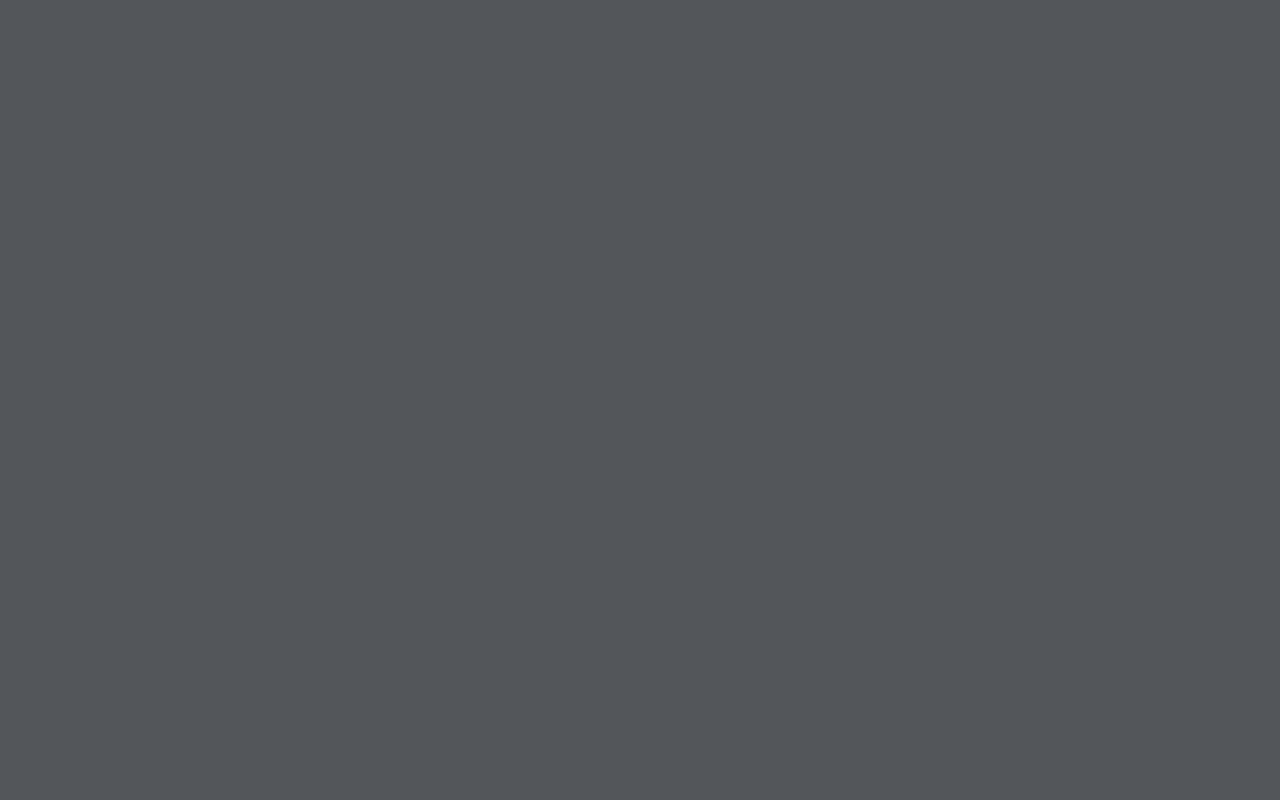
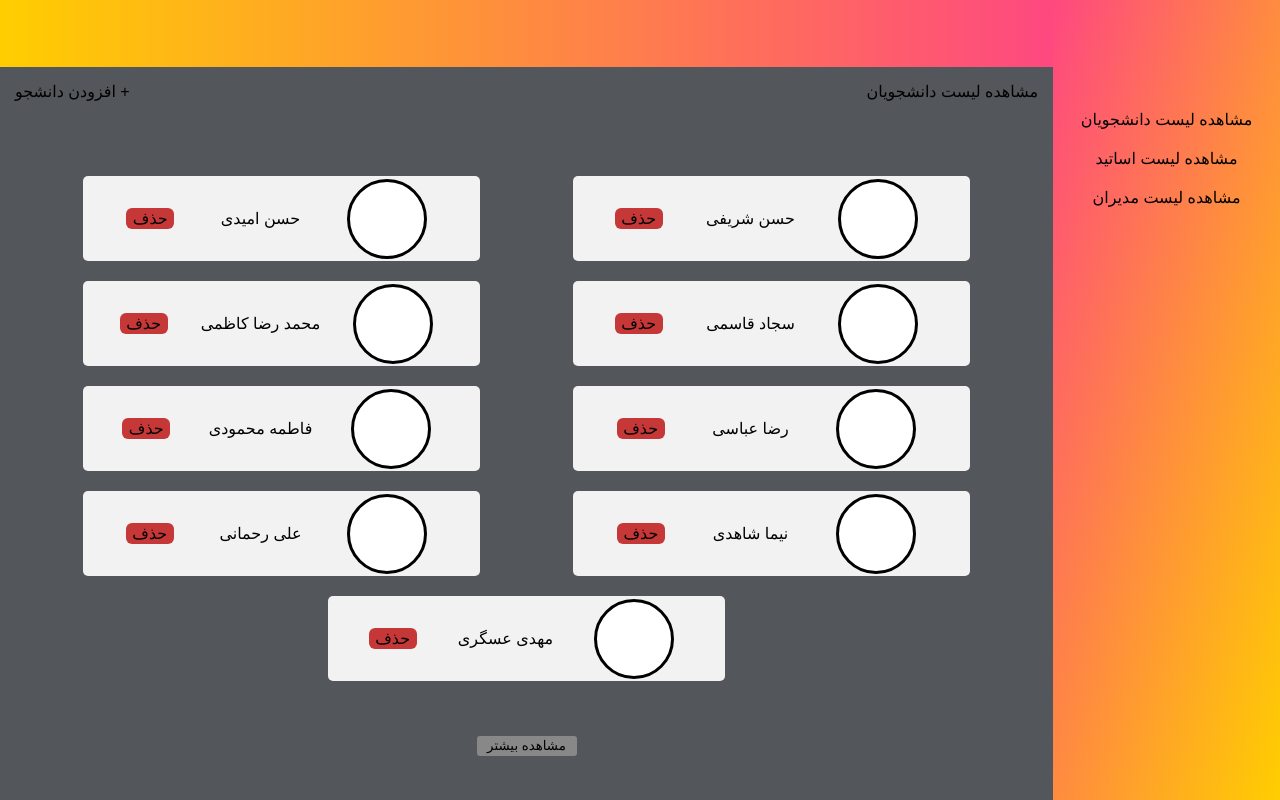
Before and after one commit to shahrzadJavadiKoushesh/IEProject, a React (Create React App) app: page /ITManager/see_all_students in a window 1280 px wide. Before the commit this address had no page. Built offline with nearby package versions, Linux system fonts and the light colour scheme.

Commit message:
see all students and add and delete them as ITManager

```diff
--- a/src/App.js
+++ b/src/App.js
@@ -15,6 +15,7 @@ import EducationalAssistantPreregisterRegister from './components/EducationalAss
 import EducationalAssistantPreregisteredCourses from './components/EducationalAssistantPreregisteredCourses';
 import EducationalAssistantAddNewCourse from './components/EducationalAssistantAddNewCourse';
 import EducationalAssistantPreregisteredStudents from './components/EducationalAssistantPreregisteredStudents';
+import ITManagerSeeAllStudents from './components/ITManagerSeeStudents';
 
 function App() {
     const navigate = useNavigate();
@@ -74,6 +75,7 @@ function App() {
                 {/*<Route path="/educational_assistant/preregister_courses" element={<EducationalAssistantPreregisteredCourses/>}/>*/}
                 <Route path="/terms/terms_info/:term_id/:reg_type/course/add" element={<EducationalAssistantAddNewCourse/>}/>
                 <Route path="/educational_assistant/preregistered_students" element={<EducationalAssistantPreregisteredStudents/>}/>
+                <Route path="/ITManager/see_all_students" element={<ITManagerSeeAllStudents/>}/>
             </Routes>
         </div>
     );
--- /dev/null
+++ b/src/components/ITManagerSeeStudents.js
@@ -0,0 +1,77 @@
+import React, { useState } from "react";
+import { useParams } from "react-router-dom";
+
+function ITManagerSeeAllStudents(props) {
+    const [numTerms, setNumTerms] = useState(9);
+
+    const see_more = () => {
+        console.log("see more");
+        setNumTerms(numTerms + 4)
+    }
+
+    const addStudent = () => {
+        setStudents((prevStu) => [...prevStu, "دانشجوی جدید"]);
+        console.log("student added")
+    };
+
+    const deleteStudent = (index) => {
+        const newStudents = [...students];
+        newStudents.splice(index, 1);
+        setStudents(newStudents);
+        console.log("student deleted");
+    }
+
+    const [students, setStudents] = useState([
+        'حسن امیدی',
+        'حسن شریفی',
+        'محمد رضا کاظمی',
+        'سجاد قاسمی',
+        'فاطمه محمودی',
+        'رضا عباسی',
+        'علی رحمانی',
+        'نیما شاهدی',
+        'مهدی عسگری',
+        'محمد نوری',
+        'امید شجاع',
+        'سید محمد حسینی',
+        'سعید امیری',
+        'علی محمدی',
+    ]);
+
+    return (
+        <div className='terms-container'>
+            <div className='left'>
+                <div className='bar'>
+                </div>
+                <div className='terms-bar'>
+                    <div className="terms-bar-content add" onClick={addStudent}>افزودن دانشجو +</div>
+                    <div className="terms-bar-content">مشاهده لیست دانشجویان</div>
+                </div>
+                <div className="terms">
+                    {students.slice(0, numTerms).map((student, index) => (
+                        <div className="student-item" key={index}>
+                            <span className="delete-student" onClick={() => deleteStudent(index)}>حذف</span>
+                            <span>{student}</span>
+                            <div className="img"></div>
+                        </div>
+                    ))}
+                </div>
+                {numTerms < students.length && (
+                    <button onClick={see_more} className="see-more">
+                        مشاهده بیشتر
+                    </button>
+                )}
+            </div>
+            {
+                <div className='terms-list-right-edu-ass'>
+                    <div className="terms-right-content">مشاهده لیست دانشجویان</div>
+                    <div className="terms-right-content">مشاهده لیست اساتید</div>
+                    <div className="terms-right-content">مشاهده لیست مدیران</div>
+
+                </div>
+            }
+        </div>
+    )
+}
+
+export default ITManagerSeeAllStudents;
--- a/src/index.css
+++ b/src/index.css
@@ -581,3 +581,20 @@ form .form-inner input[type="submit"]:hover, .welcome button:hover{
     cursor: pointer;
     background-color: rgba(26, 242, 26, 0.965);
 }
+
+/* IT MANAGER */
+
+.delete-student{
+    display: flex;
+    justify-content: center;
+    align-items: center;
+    border-radius: 6px;
+    width: 48px;
+    height: 21px;
+    background-color: rgb(198, 56, 56);
+}
+
+.delete-student:hover{
+    cursor: pointer;
+    background-color: rgb(217, 62, 62);
+}
```
